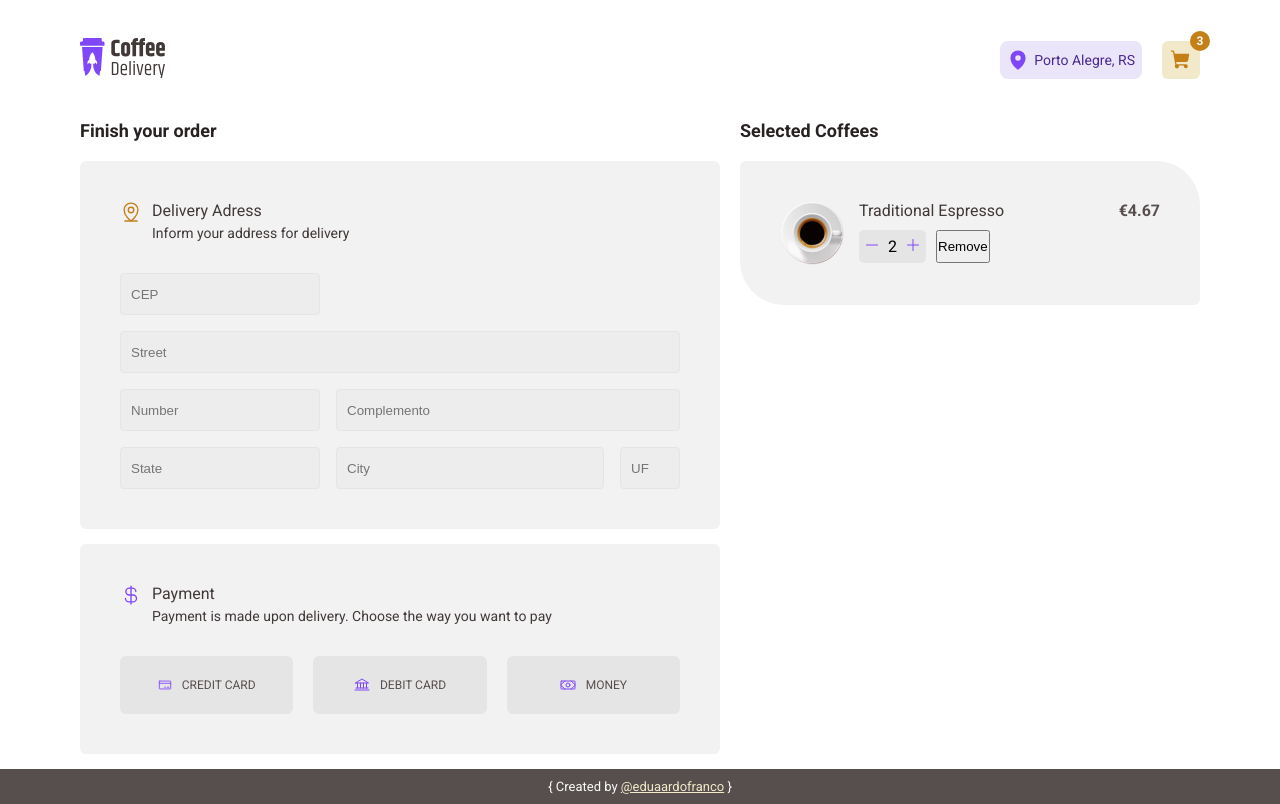
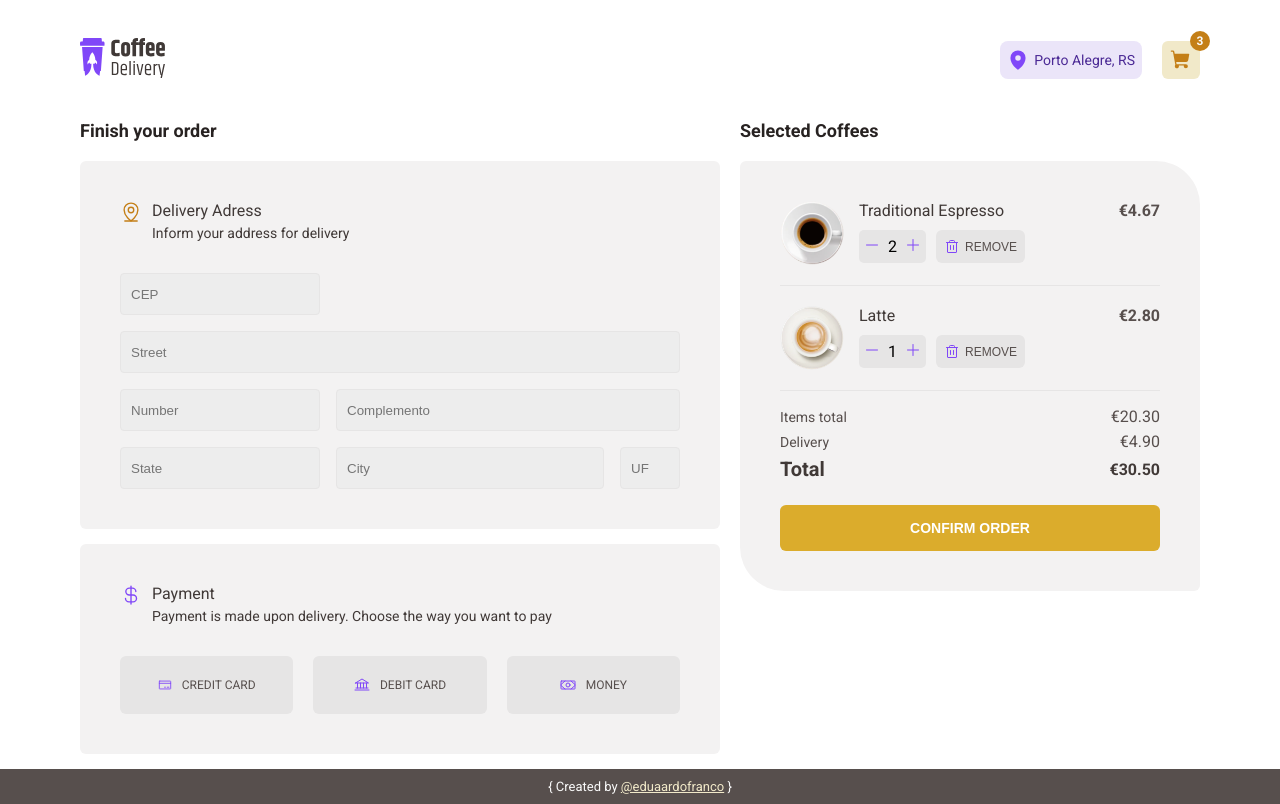
Before and after one commit to eduaardofranco/coffeeDelivery, a React (Vite) app: page /cart in a window 1280 px wide. Built offline with nearby package versions, Linux system fonts and the light colour scheme.

Commit message:
finish confirm section styles

```diff
--- a/src/pages/cart/index.tsx
+++ b/src/pages/cart/index.tsx
@@ -1,5 +1,5 @@
-import { Bank, CreditCard, CurrencyDollar, MapPinLine, Money } from "phosphor-react";
-import { AddressContainer, AddressForm, AdressBox, CartContainer, CoffeeItem, Order, OrderBox, OrderContainer, PaymentBox, PaymentButton, RemoveButton } from "./styles";
+import { Bank, CreditCard, CurrencyDollar, MapPinLine, Money, Trash } from "phosphor-react";
+import { AddressContainer, AddressForm, AdressBox, CartContainer, CoffeeItem, ConfirmButton, OrdemFinalDetail, Order, OrderBox, OrderContainer, PaymentBox, PaymentButton, RemoveButton, TotalFinalDetail } from "./styles";
 import { NavLink } from "react-router-dom";
 import { useState } from "react";
 import { Counter } from "../../components/Counter";
@@ -83,12 +83,45 @@ export function Cart() {
                             <h3>Traditional Espresso</h3>
                             <div className="controls">
                                 <Counter initial={2} issmall />
-                                <RemoveButton>Remove</RemoveButton>
+                                <RemoveButton>
+                                    <Trash size={16} />
+                                    Remove
+                                </RemoveButton>
                             </div>
 
                         </div>
                         <p className="price">€4.67</p>
                     </CoffeeItem>
+                    <CoffeeItem>
+                        <img src="/src/assets/coffee6.png" alt="Coffee Name" />
+                        <div className="details">
+                            <h3>Latte</h3>
+                            <div className="controls">
+                                <Counter initial={1} issmall />
+                                <RemoveButton>
+                                    <Trash size={16} />
+                                    Remove
+                                </RemoveButton>
+                            </div>
+
+                        </div>
+                        <p className="price">€2.80</p>
+                    </CoffeeItem>
+                    <div className="finalDetails">
+                        <OrdemFinalDetail>
+                            <span>Items total</span>
+                            <span>€20.30</span>
+                        </OrdemFinalDetail>
+                        <OrdemFinalDetail>
+                            <span>Delivery</span>
+                            <span>€4.90</span>
+                        </OrdemFinalDetail>
+                        <TotalFinalDetail>
+                            <span>Total</span>
+                            <span>€30.50</span>
+                        </TotalFinalDetail>
+                    </div>
+                    <ConfirmButton>Confirm Order</ConfirmButton>
                 </OrderBox>
             </OrderContainer>
         </CartContainer>
--- a/src/pages/cart/styles.ts
+++ b/src/pages/cart/styles.ts
@@ -11,6 +11,9 @@ export const CartContainer = styled.main`
         font-size: 1.8rem;
         color: ${(props) => props.theme['brown-900']};
         margin-bottom: 2rem;
+    }
+    .finalDetails {
+        margin-top: 1rem;
     }
 `;
 
@@ -69,15 +72,18 @@ export const PaymentBox = styled(Box)`
 export const OrderBox = styled(Box)`
     display: flex;
     border-radius: 6px 44px 6px 44px;
-    padding: 4rem;
+    padding: 2rem 4rem 4rem;
+    flex-direction: column;
 `;
 
 export const CoffeeItem = styled.div`
     display: flex;
     justify-content: space-between;
     align-items: start;
+    padding: 2rem 0;
     gap: 1.5rem;
     width: 100%;
+    border-bottom: 1px solid ${(props) => props.theme['white-900']};
     h3 {
         color: ${(props) => props.theme['brown-700']};
         font-weight: normal;
@@ -102,7 +108,27 @@ export const CoffeeItem = styled.div`
     }
 `;
 export const RemoveButton = styled.button`
+    background: ${(props) => props.theme['white-900']};
+    border: none;
+    border-radius: 6px;
+    padding: 0 .8rem;
+    text-transform: uppercase;
+    color: ${(props) => props.theme['brown-500']};
+    font-size: 1.2rem;
+    cursor: pointer;
 
+    display: flex;
+    justify-content: center;
+    align-items: center;
+    gap: .5rem;
+    transition: background .2s;
+    &:hover {
+        background: ${(props) => props.theme['brown-100']};
+    }
+
+    svg {
+        color: ${(props) => props.theme['purple-500']};
+    }
 `;
 
 export const PaymentButton = styled.a`
@@ -169,3 +195,38 @@ export const AddressForm = styled.form`
         }
     }
 `;
+export const OrdemFinalDetail = styled.p`
+    display: flex;
+    justify-content: space-between;
+    align-items: center;
+    color: ${(props) => props.theme['brown-500']};
+    font-size: 1.4rem;
+    margin: .6rem 0;
+    span {
+        &:last-child {
+            font-size: 1.6rem;
+        }
+    }
+`;
+export const TotalFinalDetail = styled(OrdemFinalDetail)`
+    font-size: 2rem;
+    font-weight: bold;
+    color: ${(props) => props.theme['brown-700']};
+
+`;
+export const ConfirmButton = styled.button`
+    background: ${(props) => props.theme['yellow-500']};
+    border: none;
+    border-radius: 6px;
+    color: ${(props) => props.theme['white-100']};
+    padding: 1.5rem 0;
+    font-size: 1.4rem;
+    text-transform: uppercase;
+    font-weight: bold;
+    cursor: pointer;
+    margin-top: 1.8rem;
+    transition: background .2s;
+    &:hover {
+        background: ${(props) => props.theme['yellow-700']};
+    }
+`;
```
